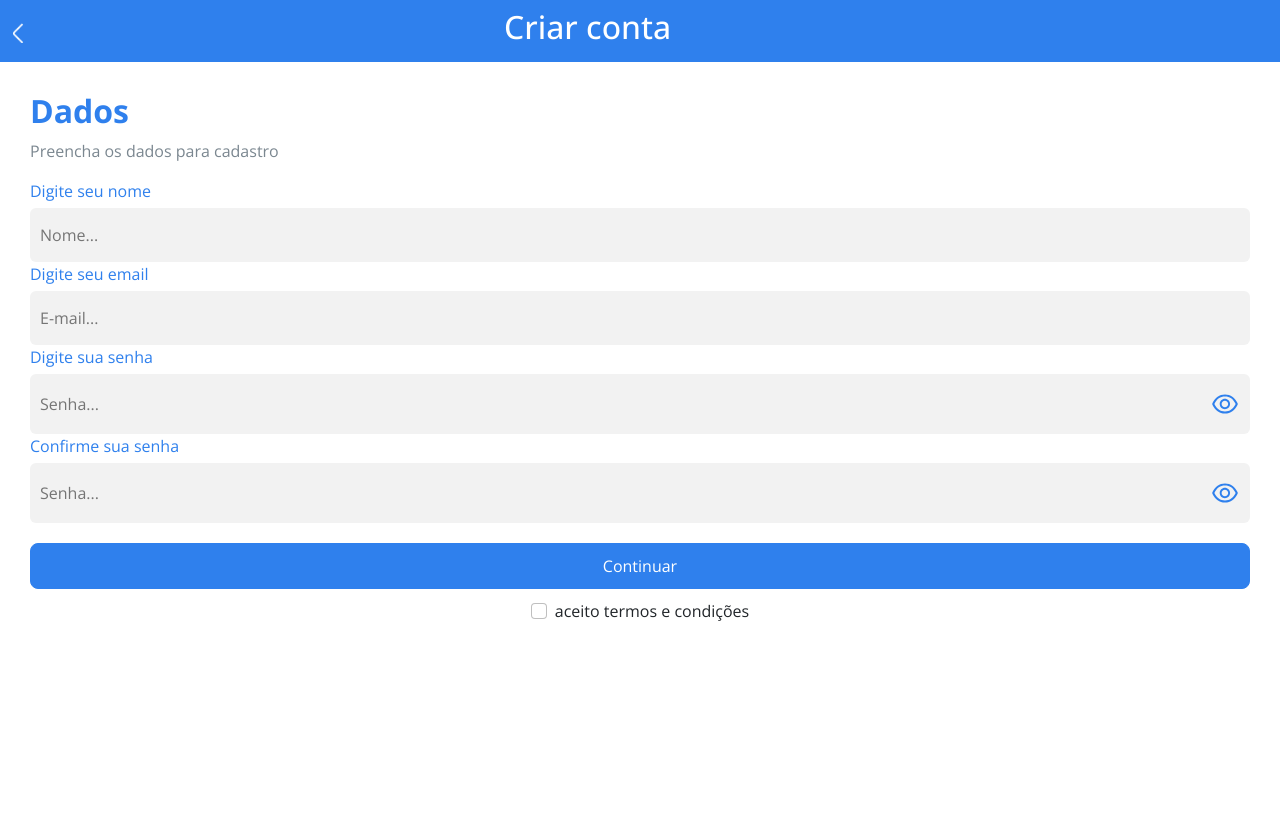
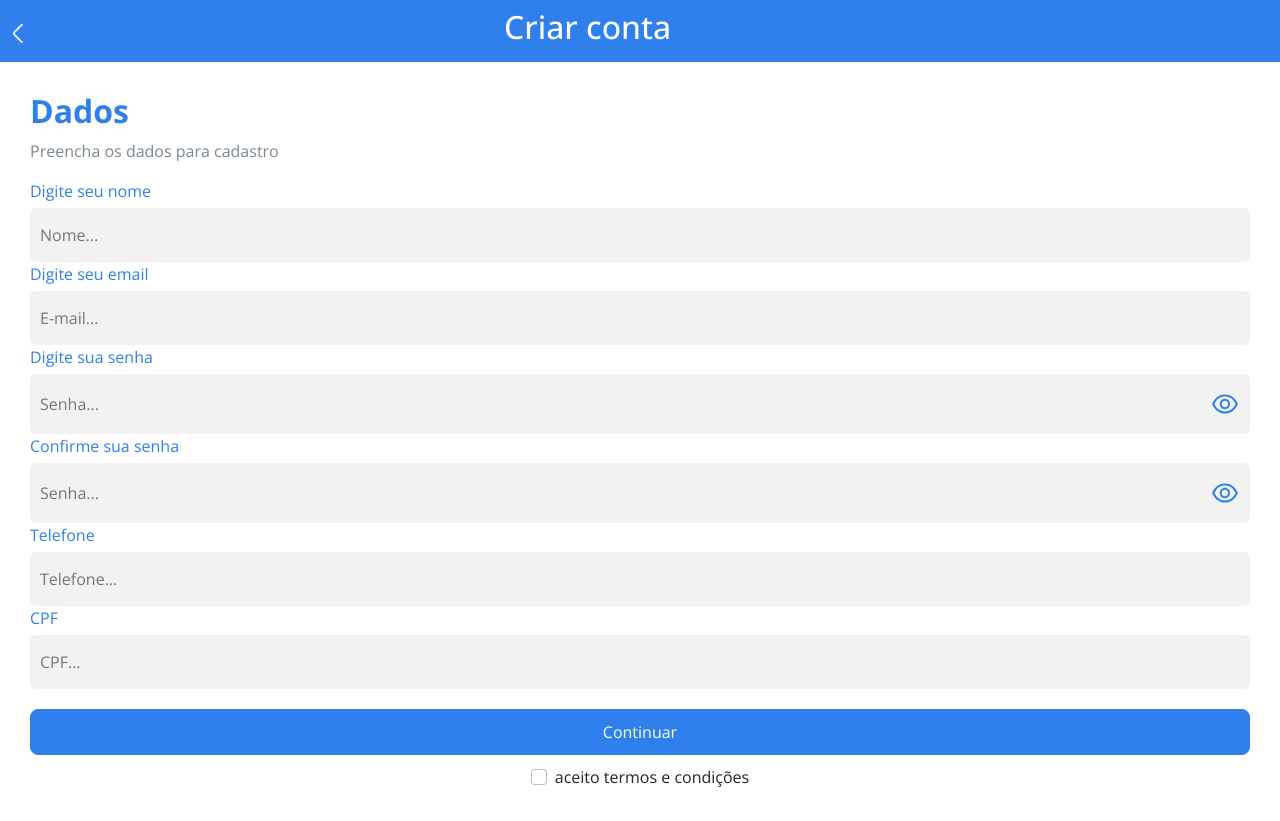
Before and after one commit to morette-lab/webappfiap, a React (Create React App) app: page /signup in a window 1280 px wide. Before the commit the page ends 800 px from the top, so only its background shows below. Built offline with nearby package versions, Linux system fonts and the light colour scheme.

Commit message:
finish signup

```diff
--- a/src/layouts/SignUp/index.tsx
+++ b/src/layouts/SignUp/index.tsx
@@ -2,8 +2,33 @@ import Form from 'react-bootstrap/Form';
 import { Header, Button, Input } from '../../components';
 import styles from './SignUp.module.css'
 
+export interface SignUpForm {
+  name: string;
+  email: string;
+  password: string;
+  confirmPassword: string;
+  phone: string;
+  cpf: string;
+  acceptTerms: boolean
+}
 
-function SignUpLayout({ }) {
+interface SignUpLayoutProps {
+  form: SignUpForm;
+  onChange: (event: any) => void;
+  onPress: (event: any) => void;
+}
+
+function SignUpLayout({ form, onChange, onPress }: SignUpLayoutProps) {
+  const {
+    name,
+    email,
+    password,
+    confirmPassword,
+    phone,
+    cpf,
+    acceptTerms
+  } = form
+
   return (
     <div>
       <Header title="Criar conta" />
@@ -11,39 +36,61 @@ function SignUpLayout({ }) {
         <h2 className={styles.title}>Dados</h2>
         <p className={styles.text}>Preencha os dados para cadastro</p>
         <Input
-          id="fullname"
+          id="name"
           label="Digite seu nome"
           placeholder="Nome..."
           type="text"
-          value={""}
+          value={name}
+          onChange={onChange}
         />
         <Input
           id="email"
           label="Digite seu email"
           placeholder="E-mail..."
           type="email"
-          value={""}
+          value={email}
+          onChange={onChange}
         />
         <Input
           id="password"
           label="Digite sua senha"
           placeholder="Senha..."
           type="password"
-          value={""}
+          value={password}
+          onChange={onChange}
         />
         <Input
-          id="confirm-password"
+          id="confirmPassword"
           label="Confirme sua senha"
           placeholder="Senha..."
           type="password"
-          value={""}
+          value={confirmPassword}
+          onChange={onChange}
+        />
+        <Input
+          id="phone"
+          label="Telefone"
+          placeholder="Telefone..."
+          type="text"
+          value={phone}
+          onChange={onChange}
+        />
+        <Input
+          id="cpf"
+          label="CPF"
+          placeholder="CPF..."
+          type="text"
+          value={cpf}
+          onChange={onChange}
         />
         <div className={styles.continueAndTerms}>
-          <Button text="Continuar" />
+          <Button text="Continuar" onClick={onPress} />
           <Form.Check
             type="checkbox"
-            id={"checkbox"}
+            id="acceptTerms"
             label={"aceito termos e condições"}
+            checked={acceptTerms}
+            onChange={onChange}
           />
         </div>
       </div>
--- a/src/screens/SignUp/index.tsx
+++ b/src/screens/SignUp/index.tsx
@@ -1,9 +1,78 @@
-import SignUpLayout from './../../layouts/SignUp'
+import { useState } from 'react'
+import { useNavigate } from 'react-router-dom'
+import SignUpLayout, { SignUpForm } from './../../layouts/SignUp'
+import { Api } from './../../services/api'
 
 
 function SignUp({ }) {
+  const [form, setForm] = useState<SignUpForm>({
+    name: "",
+    email: "",
+    password: "",
+    confirmPassword: "",
+    phone: "",
+    cpf: "",
+    acceptTerms: false
+  });
+
+  const navigate = useNavigate();
+
+  const onChange = (event: any) => {
+    if (event.target.id === "acceptTerms") {
+      setForm(form => {
+        return {
+          ...form,
+          acceptTerms: !form.acceptTerms
+        }
+      })
+
+      return
+    }
+
+    setForm(form => {
+      return {
+        ...form,
+        [event.target.id]: event.target.value
+      }
+    })
+  }
+
+  const onPress = (_event: any) => {
+    validateFormThen(form, () => {
+      const result =
+        Api.signUp({
+          name: form.name,
+          email: form.email,
+          password: form.password,
+          phone: form.phone,
+          cpf: form.cpf
+        })
+
+      if (result.success) {
+        navigate("/home")
+      }
+    })
+  }
+
+  const validateFormThen = (form: SignUpForm, callback: Function) => {
+    if (isPasswordCorrect(form) && isAcceptedTerms(form)) {
+      callback()
+    }
+  }
+
+  const isPasswordCorrect = (form: SignUpForm) => {
+    return form.password === form.confirmPassword
+  }
+
+  const isAcceptedTerms = (form: SignUpForm) => form.acceptTerms
+
+
   return (
-    <SignUpLayout />
+    <SignUpLayout
+      form={form}
+      onChange={onChange}
+      onPress={onPress}
+    />
   )
 }
 
--- a/src/services/user/index.ts
+++ b/src/services/user/index.ts
@@ -1,10 +1,10 @@
 import { LoginPayload, LoginResponse, SignUpPayload, SignUpResponse } from './types'
 
-const BASE_URL = ""
+const BASE_URL = "http://localhost:8080"
 
 const UserApi = {
   login: (payload: LoginPayload): LoginResponse => {
-    const response = requestPOSTAPI(BASE_URL, {email: payload.email, password: payload.password})
+    const response = requestPOSTAPI("/api/v1/customers/login", {email: payload.email, password: payload.password})
 
     if (response.status === 200) {
       return {
@@ -36,7 +36,7 @@ const UserApi = {
       cpf: cpf
     }
 
-    return requestPOSTAPI(BASE_URL, body)
+    return requestPOSTAPI("/api/v1/customers", body)
       .then((response: any) => {
 	if (response.status === 200) {
 	  return {
@@ -58,7 +58,7 @@ const UserApi = {
 export { UserApi }
 
 // Todo remover any
-const requestPOSTAPI = (URL: string, body: object, token?: string): any => {
+const requestPOSTAPI = (path: string, body: object, token?: string): any => {
   const headers = makeAuthHeader({
     "Content-Type": "application/json",
     method: "POST"
@@ -69,14 +69,14 @@ const requestPOSTAPI = (URL: string, body: object, token?: string): any => {
     headers: headers
   }
 
-  return fetch(URL, params)
+  return fetch(`${URL}/${path}`, params)
 }
 
 // Todo remover any
-const requestGETAPI = (URL: string, token?: string): any => {
+const requestGETAPI = (path: string, token?: string): any => {
   const headers = makeAuthHeader({}, token)
 
-  return fetch(URL, { headers: headers })
+  return fetch(`${URL}/${path}`, { headers: headers })
 }
 
 const makeAuthHeader = (headers: object, token?: string): HeadersInit => {
```
